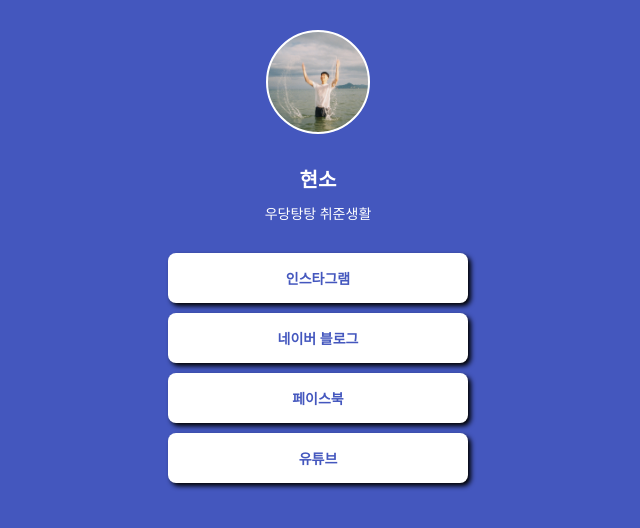
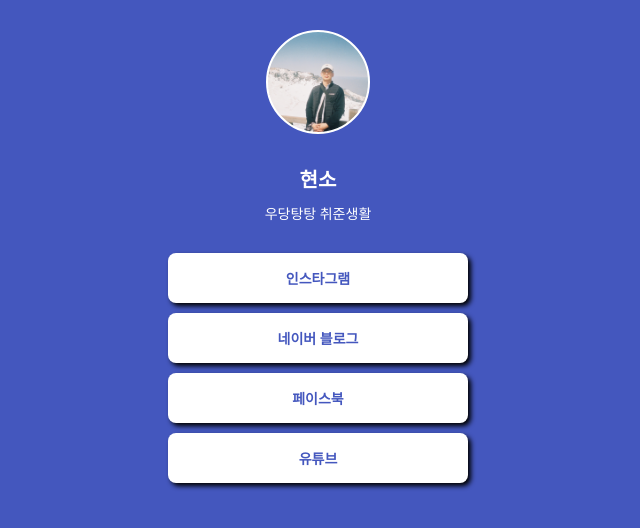
Before and after one commit to hyunso465/mypage, a plain HTML site: page index.html in a window 1280 px wide. Shown: the whole page, without its empty margins (322-962 px from the left). Drawn offline with Linux system fonts and the light colour scheme; a web font is replaced by a local one.

Commit message:
Update index.html

```diff
--- a/index.html
+++ b/index.html
@@ -26,7 +26,7 @@
 
                 border : 2px solid white;
 
-                background-image: url('./000025.jpg');
+                background-image: url('설악산현소.jpg');
                 background-position: center;
                 background-size: cover;
             }
```
